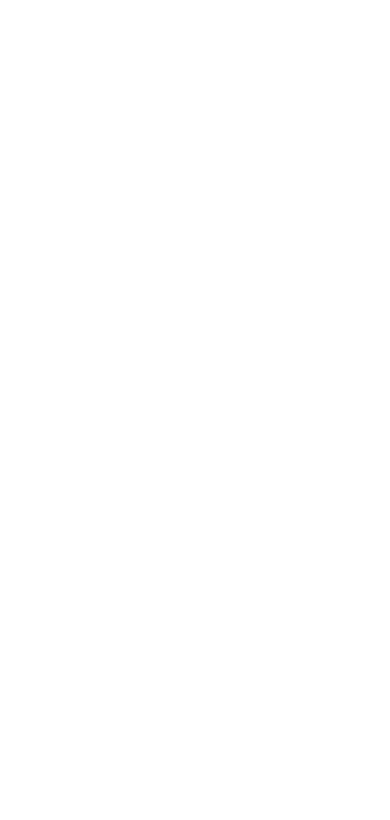
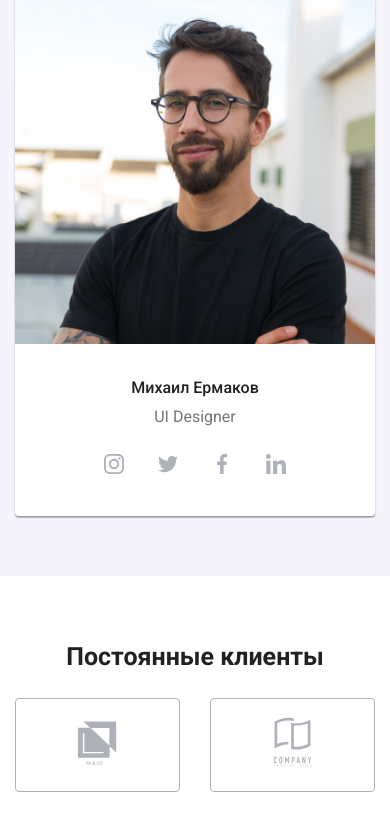
Before and after one commit to Abdurahmanov19/webstudioReact, a React (Vite) app: page / in a window 390 px wide. Shown: the part 4713-5533 px from the top of the page. Before the commit the page ends 2912 px from the top, so only its background shows below. Built offline with nearby package versions, Linux system fonts and the light colour scheme.

Commit message:
team и clients

```diff
--- a/src/pages/STUDIO/Studio.css
+++ b/src/pages/STUDIO/Studio.css
@@ -136,9 +136,10 @@
     display: flex;
     align-items: center;
     justify-content: space-between;
+    gap: 30px;
 }
 .team__card{
-    max-width: 270px;
+    width: calc(25% - 22.5px);
     border-radius: 0 0 4px 4px;
     box-shadow: 0 2px 1px 0 rgba(0, 0, 0, 0.2),0 1px 1px 0 rgba(0, 0, 0, 0.14),0 1px 3px 0 rgba(0, 0, 0, 0.12);
     padding-bottom: 30px;
@@ -329,6 +330,18 @@
     .service{
         padding-bottom: 50px;
     }
+    .team__wrapper{
+        flex-wrap: wrap;
+    }
+    .team__card{
+        width: calc(50% - 15px);
+    }
+    .clients__wrapper{
+        flex-wrap: wrap;
+    }
+    .clients__box{
+        width: calc(33.3333% - 20px);
+    }
 }
 @media screen and (max-width: 480px){
     .hero__title{
@@ -338,14 +351,21 @@
     .advantages__box{
         width: 100% ;
     }
-    .advantages{
+    .advantages,.team,.clients{
         padding: 60px 0;
     }
-    .service__box,.service__img{
+    .service__box,.service__img,.team__card{
         width: 100%;
     }
     .service__title{
         font-size: 25px;
         margin-bottom: 20px;
     }
+    .clients__box{
+        width: calc(50% - 15px);
+    }
+    .clients__title{
+        font-size: 25px;
+        margin-bottom: 20px;
+    }
 }
--- a/src/pages/STUDIO/Studio.jsx
+++ b/src/pages/STUDIO/Studio.jsx
@@ -121,33 +121,33 @@
                     </div>
                 </div>
             </section>
-            {/*<section className="team">*/}
-            {/*    <div className="container">*/}
-            {/*        <h2 className="team__title">Наша команда</h2>*/}
-            {/*        <div className="team__wrapper">*/}
-            {/*            {team.map((item)=>(*/}
-            {/*                <Cards*/}
-            {/*                    key={item.title}*/}
-            {/*                    person={item.img}*/}
-            {/*                    title={item.title}*/}
-            {/*                    text={item.text}*/}
-            {/*                />*/}
-            {/*                ))}*/}
-            {/*        </div>*/}
-            {/*    </div>*/}
-            {/*</section>*/}
-            {/*<section className="clients">*/}
-            {/*    <div className="container">*/}
-            {/*        <h2 className="clients__title">Постоянные клиенты</h2>*/}
-            {/*        <div className="clients__wrapper">*/}
-            {/*            {clients.map((item)=>(*/}
-            {/*                <div className='clients__box' key={item.img}>*/}
-            {/*                    <Icon img={item.img}/>*/}
-            {/*                </div>*/}
-            {/*            ))}*/}
-            {/*        </div>*/}
-            {/*    </div>*/}
-            {/*</section>*/}
+            <section className="team">
+                <div className="container">
+                    <h2 className="team__title">Наша команда</h2>
+                    <div className="team__wrapper">
+                        {team.map((item)=>(
+                            <Cards
+                                key={item.title}
+                                person={item.img}
+                                title={item.title}
+                                text={item.text}
+                            />
+                            ))}
+                    </div>
+                </div>
+            </section>
+            <section className="clients">
+                <div className="container">
+                    <h2 className="clients__title">Постоянные клиенты</h2>
+                    <div className="clients__wrapper">
+                        {clients.map((item)=>(
+                            <div className='clients__box' key={item.img}>
+                                <Icon img={item.img}/>
+                            </div>
+                        ))}
+                    </div>
+                </div>
+            </section>
             <Form active={active} setActive={setActive}/>
         </div>
     );
```
